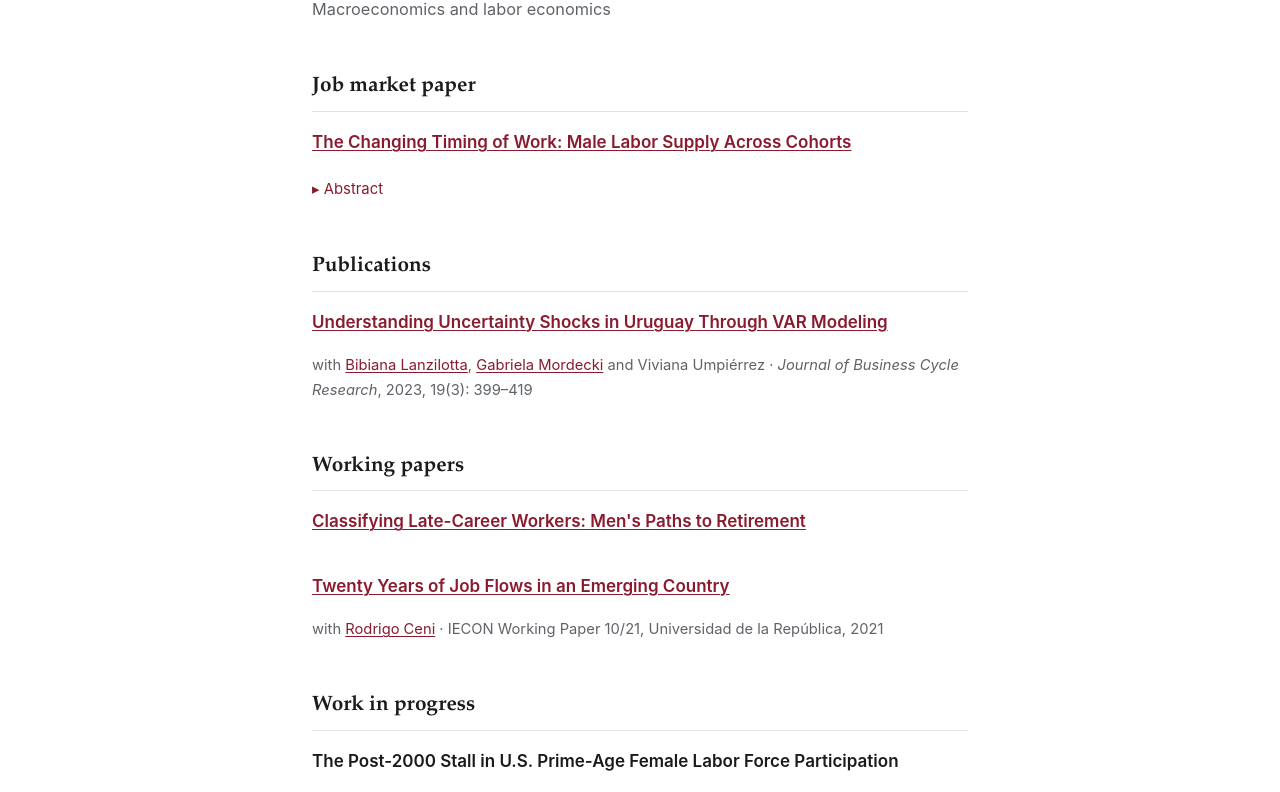
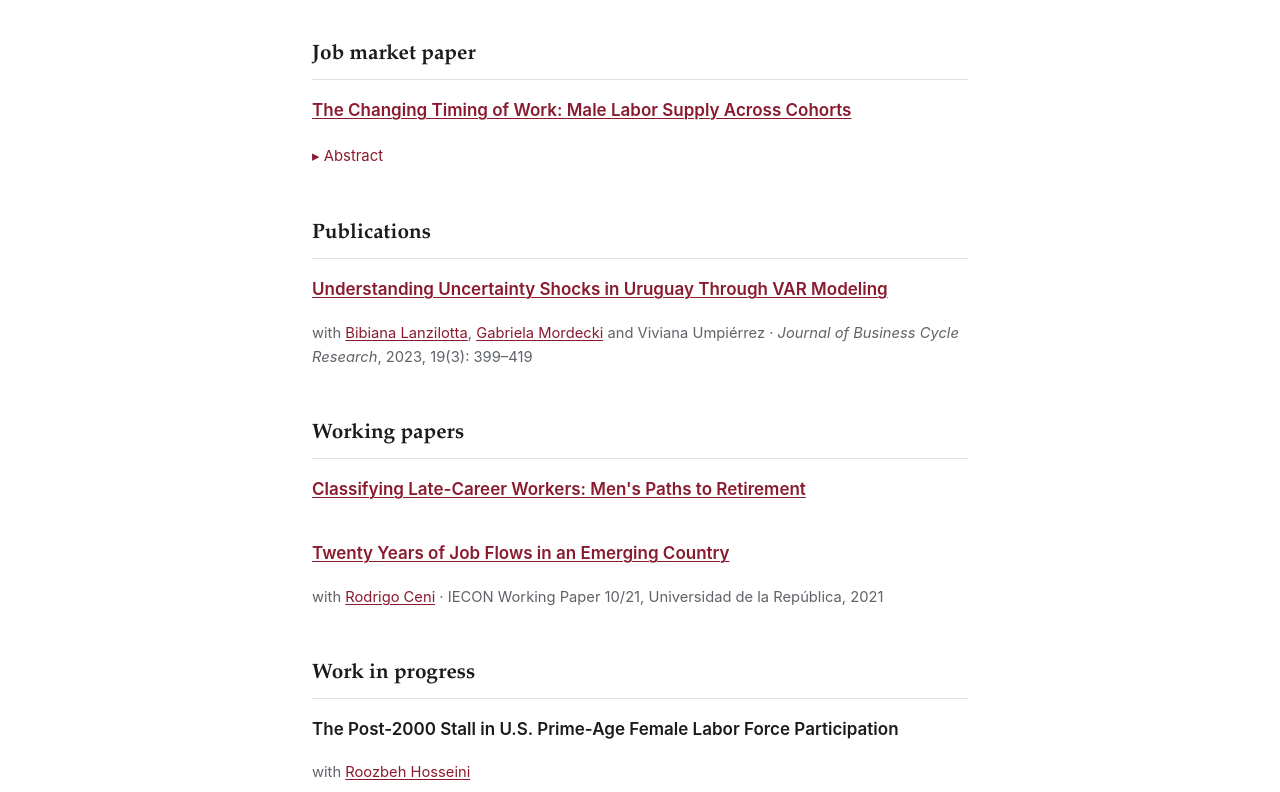
Before and after one commit to GabrielMerlo/gabrielmerlo.github.io, a plain HTML site: page research.html in a window 1280 px wide. Shown: the part 174-966 px from the top of the page. Drawn offline with Linux system fonts and the light colour scheme.

Commit message:
Remove research subtitle

```diff
--- a/research.html
+++ b/research.html
@@ -39,7 +39,6 @@
 <main class="wrap">
 
   <h1>Research</h1>
-  <p class="subtitle">Macroeconomics and labor economics</p>
 
   <!-- ==========================================================
        HOW TO ADD A PAPER
```
